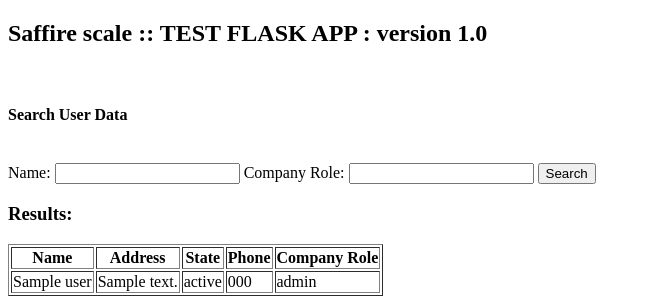
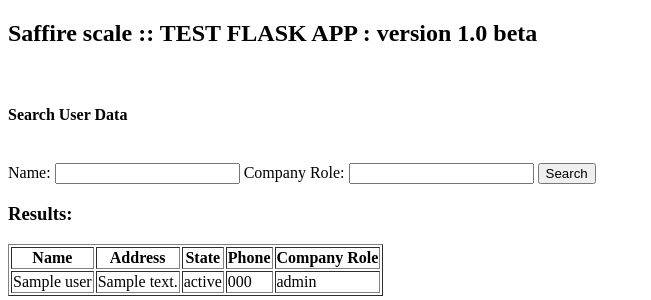
Before and after one commit to saffirescale/Package-1-EC2-MVP, a Flask app: template app/templates/search.html in a window 1280 px wide. Shown: the top 300 px of the page, without its empty margins (0-651 px from the left). Run offline with Flask 3, Linux system fonts and the light colour scheme; the template is opened without the code that fills it: most values are stand-ins (such as "Sample title", 1, 10 or a date in 2020).

Commit message:
Update search.html

```diff
--- a/app/templates/search.html
+++ b/app/templates/search.html
@@ -5,7 +5,7 @@
     <title>Search Users</title>
 </head>
 <body>
-    <h2>Saffire scale :: TEST  FLASK  APP : version 1.0</h2>
+    <h2>Saffire scale :: TEST  FLASK  APP : version 1.0 beta</h2>
     <br> <h4>Search User Data</h4><br>
     <form method="post">
         <label>Name: <input type="text" name="name"></label>
```
